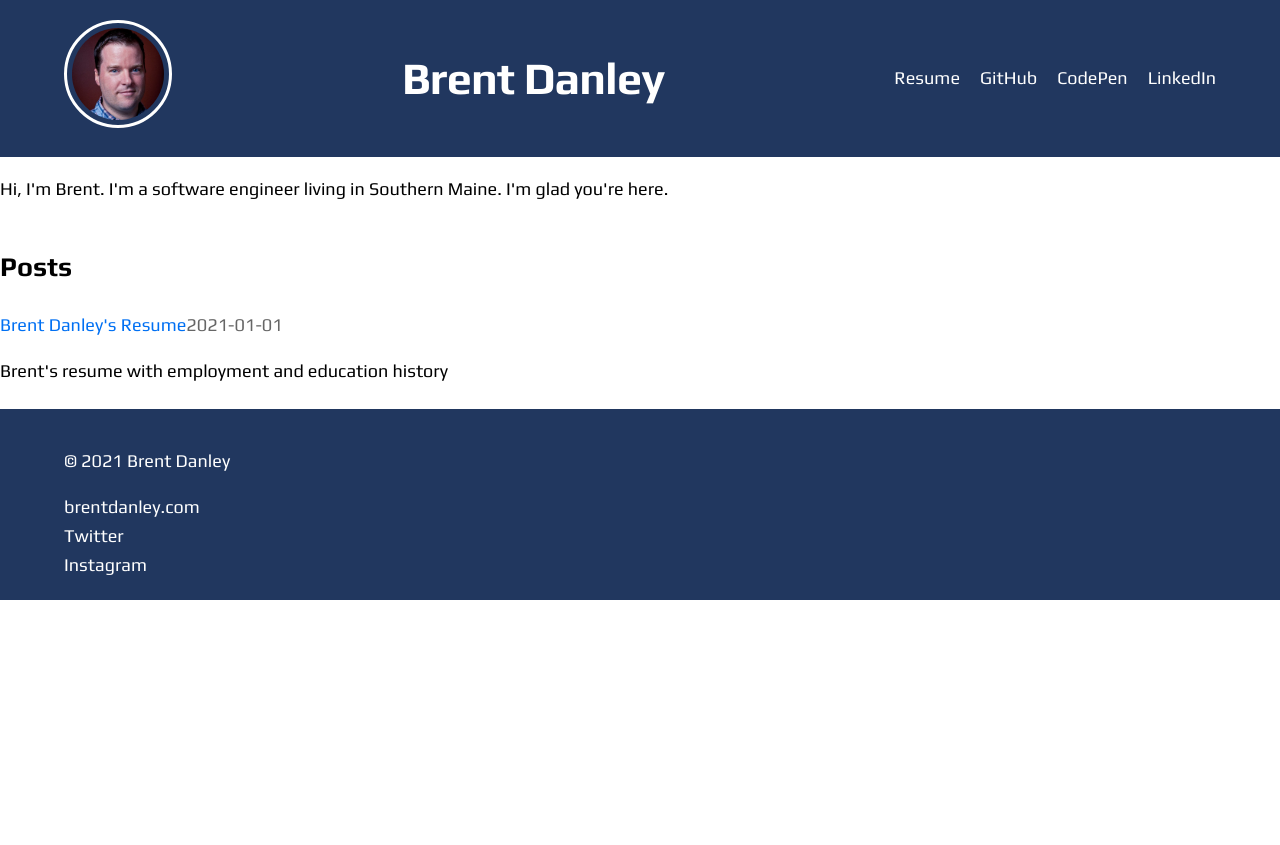
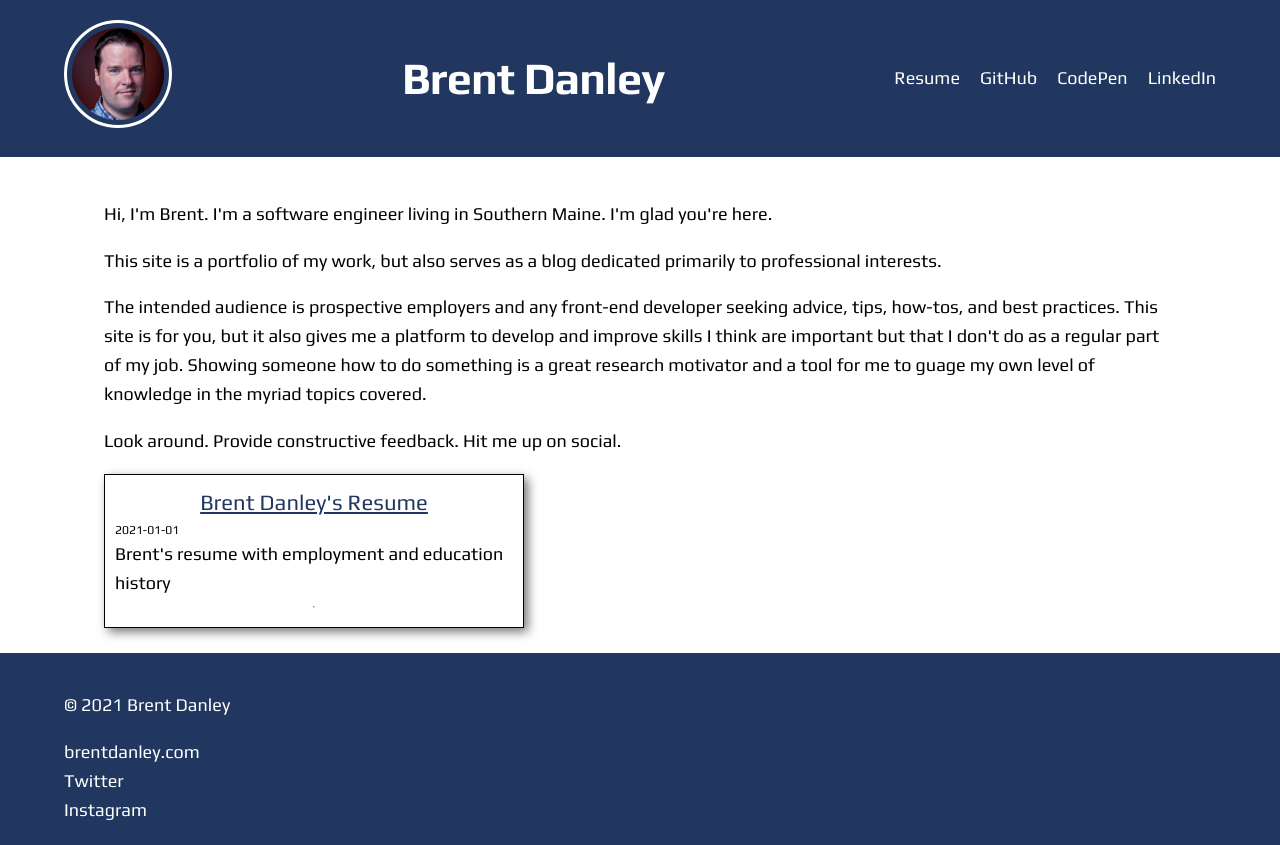
Before and after one commit to brentdanley/codes, a Next.js app: page / in a window 1280 px wide. Before the commit the page ends 800 px from the top, so only its background shows below. Built offline with nearby package versions, Linux system fonts and the light colour scheme.

Commit message:
Styles homepage post cards

```diff
--- a/components/layout.js
+++ b/components/layout.js
@@ -1,8 +1,9 @@
 import Head from 'next/head'
 import Header from './header'
 import Footer from './footer'
+import Link from 'next/link'
+
 import styles from './layout.module.scss'
-import Link from 'next/link'
 
 const name = 'Brent Danley'
 export const siteTitle = 'Brent Danley - Code Portfolio'
@@ -24,7 +25,7 @@ export default function Layout({ children, home }) {
         <meta name="twitter:card" content="summary_large_image" />
       </Head>
       <Header isHome={home} name={name} />
-      <main>{children}</main>
+      <main className={styles.main}>{children}</main>
       {!home && (
         <div className={styles.backToHome}>
           <Link href="/">
--- a/components/layout.module.scss
+++ b/components/layout.module.scss
@@ -4,6 +4,12 @@
   margin: 0;
 }
 
+.main {
+  max-width: 1200px;
+  margin: 0 auto;
+  padding: 25px 5%;
+}
+
 .backToHome {
   margin: 3rem 0 0;
 }
--- /dev/null
+++ b/components/post-card.js
@@ -0,0 +1,19 @@
+import Link from 'next/link'
+import Date from './date'
+
+import styles from './post-card.module.scss'
+
+const PostCard = ({ id, title, date, excerpt }) => {
+    return (
+    <div key={id} className={styles.postCard}>
+      <Link href={`/posts/${id}`}>
+        <a className={styles.title}>{title}</a>
+      </Link>
+      <span className={styles.date}><Date dateString={date} /></span>
+      <hr />
+      <div className={styles.excerpt}>{excerpt}</div>
+    </div>
+)
+    }
+
+export default PostCard
--- /dev/null
+++ b/components/post-card.module.scss
@@ -0,0 +1,26 @@
+.postCard {
+    border: 1px solid black;
+    max-width: 420px;
+    padding: 10px;
+    box-shadow: 4px 4px 10px rgb(119, 119, 119);
+
+    display: grid;
+    grid-template-areas: 'title' 'date' 'excerpt';
+}
+
+.title {
+    grid-area: title;
+    justify-self: center;
+    color: var(--primary-color);
+    font-size: 22px;
+    text-decoration: underline;
+}
+
+.date {
+    grid-area: date;
+    font-size: 12px;
+}
+
+.excerpt {
+    grid-area: excerpt;
+}
--- a/pages/index.js
+++ b/pages/index.js
@@ -2,8 +2,7 @@ import Head from 'next/head'
 import Layout, { siteTitle } from '../components/layout'
 import utilStyles from '../styles/utils.module.css'
 import { getSortedPostsData } from '../lib/posts'
-import Link from 'next/link'
-import Date from '../components/date'
+import PostCard from '../components/post-card'
 
 export async function getStaticProps() {
   const allPostsData = getSortedPostsData()
@@ -22,19 +21,19 @@ export default function Home({ allPostsData }) {
       </Head>
       <section className={utilStyles.headingMd}>
         <p>Hi, I'm Brent. I'm a software engineer living in Southern Maine. I'm glad you're here.</p>
+        <p>This site is a portfolio of my work, but also serves as a blog dedicated primarily to professional interests.</p>
+        <p>The intended audience is prospective employers and any front-end developer seeking advice, tips, how-tos, and best practices. This site is for you, but it also gives me a platform to develop and improve skills I think are important but that I don't do as a regular part of my job. Showing someone how to do something is a great research motivator and a tool for me to guage my own level of knowledge in the myriad topics covered.</p>
+        <p>Look around. Provide constructive feedback. Hit me up on social.</p>
       </section>
       <section className={`${utilStyles.headingMd} ${utilStyles.padding1px}`}>
-        <h2 className={utilStyles.headingLg}>Posts</h2>
-        <ul className={utilStyles.list}>
-          {allPostsData.map(({ id, date, title, excerpt }) => (
-            <li className={utilStyles.listItem} key={id}>
-              <Link href={`/posts/${id}`}>
-                <a>{title}</a>
-              </Link><span className={utilStyles.lightText}><Date dateString={date} /></span>
-              <p>{excerpt}</p>
-            </li>
-          ))}
-        </ul>
+        <div className={utilStyles.list}>
+          {allPostsData.map(card => {
+            return (
+            <PostCard {...card} />
+            )
+          })
+        }
+        </div>
       </section>
     </Layout>
   )
```
Lines whose indentation alone changed are shown as unchanged.
